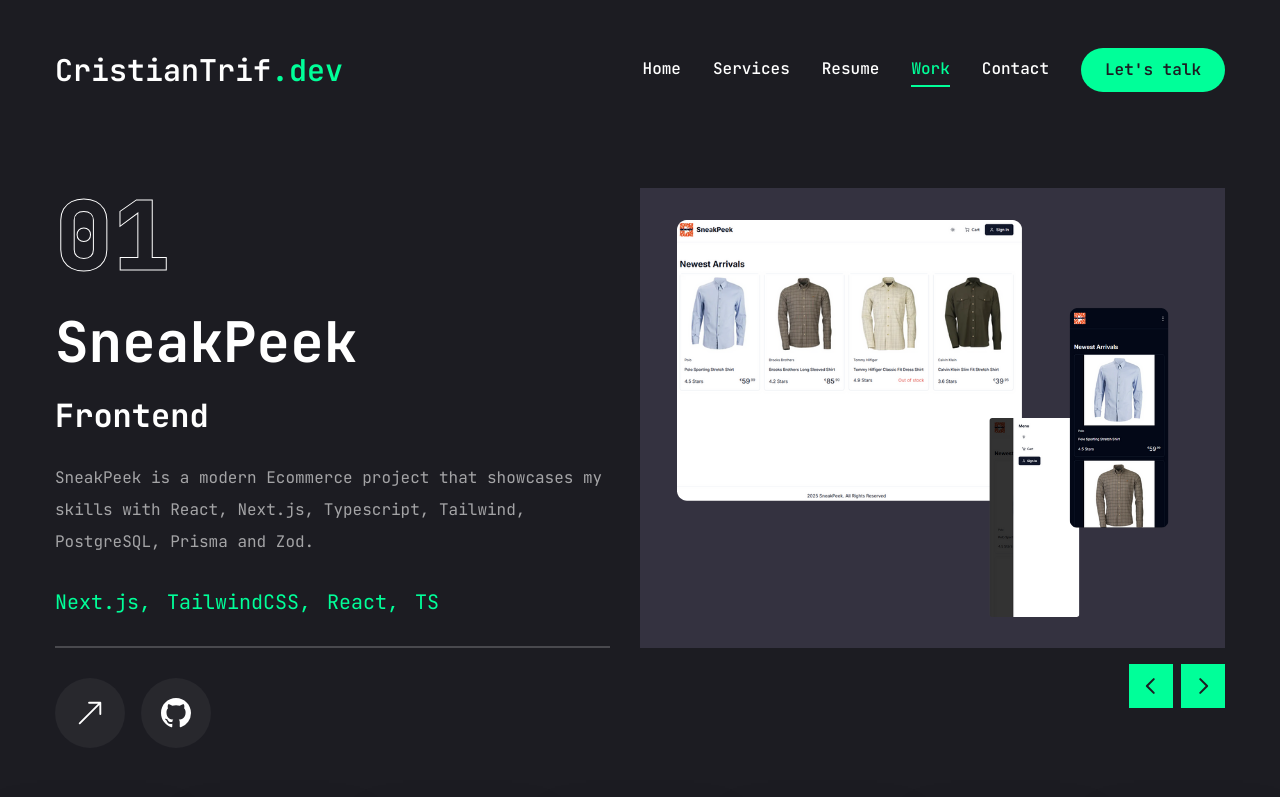
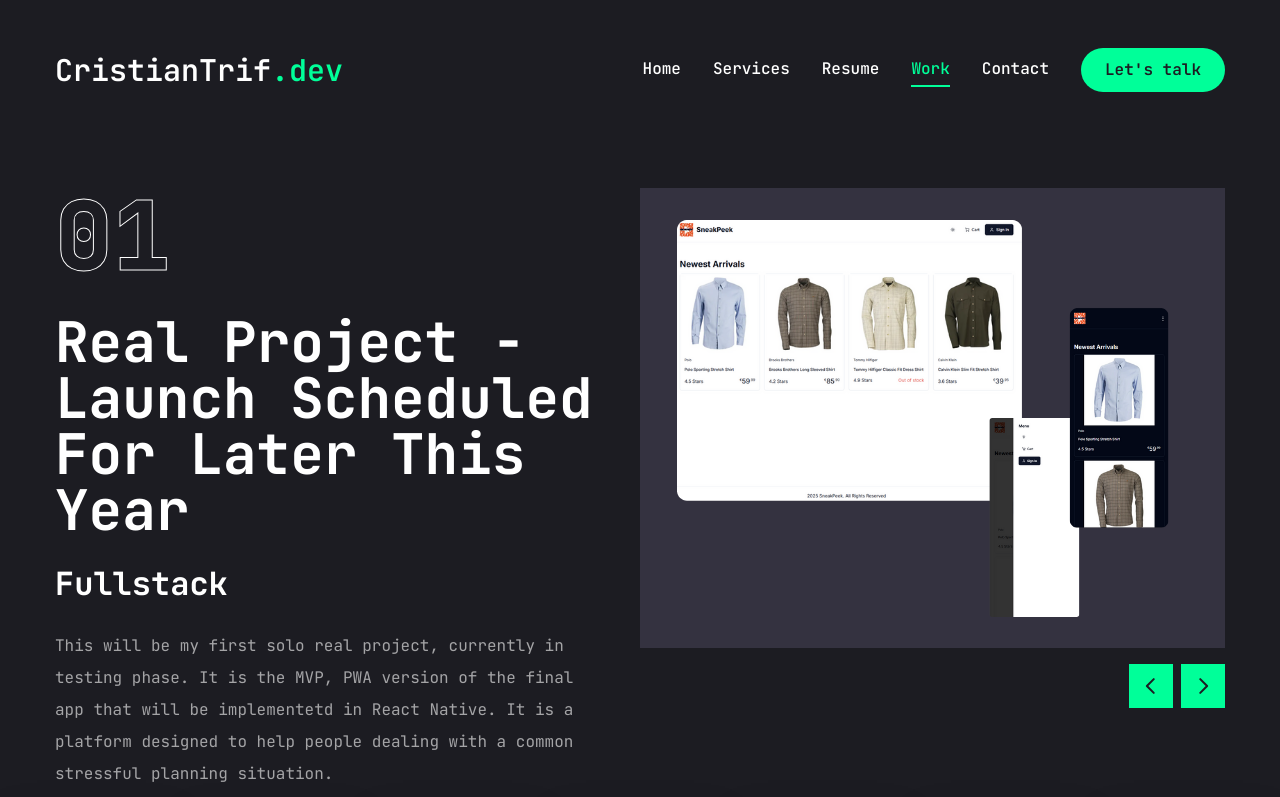
Before and after one commit to CristiT27/CristianTrifPortfolio2025, a Next.js app: page /work in a window 1280 px wide. Shown: the top 797 px of the page. Built offline with nearby package versions, Linux system fonts and the light colour scheme.

Commit message:
Updated_With_Latest_Skills_And_Projects

```diff
--- a/app/resume/page.jsx
+++ b/app/resume/page.jsx
@@ -19,6 +19,8 @@
   SiTailwindcss,
   SiSpringboot,
   SiMysql,
+  SiTypescript,
+  SiPrisma,
 } from "react-icons/si";
 
 //about data
@@ -59,7 +61,7 @@
   icon: FaBriefcase,
   title: "My experience",
   description:
-    "I currently work as a Software Developer and Test Analyst at Bertrandt Sibiu, contributing to Porsche PIWIS and Volkswagen Commercial Vehicle projects, where I’ve gained experience with Java and Vector CANoe. My background also includes a role as a Graphic Designer at S4P, where I honed skills in Adobe Photoshop and Illustrator. Additionally, internships in finance controlling and project management have provided me with valuable insights into the business environment, enhancing my ability to align technical solutions with organizational goals.",
+    "Fullstack Developer with 3 years of experience, eager to work on projects that let me express my creativity and grow as an engineer. I have a genuine passion for building beautiful web interfaces which is why I started my programming journey with an intensive 8-month Frontend Development course in 2022. In 2023, I joined Bertrandt as a Java Software Developer on the Porsche PIWIS project, drawn by the combination of backend implementation and GUI user-flow logic a skillset I consider essential on my path towards a Software Architect career. Outside of work, I build full stack applications using React, Next.js, TypeScript, PostgreSQL, and Prisma, and I'm currently developing a solo product launching this autumn covering everything from React architecture and database design to Figma assets and a marketing campaign with teaser ads created in Runway. This end to-end thinking, from database to interface and from code to product, is what drives me. I'm looking for an environment where I can deepen my frontend expertise, collaborate with people who care about craft, and keep raising my own bar.",
   items: [
     {
       company: "Bertrandt Engineering",
@@ -135,6 +137,14 @@
     {
       icon: <FaCss3 />,
       name: "CSS",
+    },
+    {
+      icon: <SiTypescript />,
+      name: "TypeScript",
+    },
+    {
+      icon: <SiPrisma />,
+      name: "Prisma",
     },
     {
       icon: <SiJavascript />,
--- a/app/work/page.jsx
+++ b/app/work/page.jsx
@@ -18,8 +18,36 @@
 const projects = [
   {
     num: "01",
+    category: "Fullstack",
+    title: "Real Project - Launch scheduled for later this year",
+    description:
+      "This will be my first solo real project, currently in testing phase. It is the MVP, PWA version of the final app that will be implementetd in React Native. It is a platform designed to help people dealing with a common stressful planning situation.",
+
+    stack: [
+      {
+        name: "Prisma",
+      },
+      {
+        name: "Next.js",
+      },
+      {
+        name: "PostgreSQL",
+      },
+      {
+        name: "React",
+      },
+      {
+        name: "TS",
+      },
+    ],
+    image: "/assets/work/SneakPeek.png",
+    live: "https://sneak-peek-hazel.vercel.app/",
+    github: "https://github.com/CristiT27/SneakPeek",
+  },
+  {
+    num: "02",
     category: "frontend",
-    title: "SneakPeek",
+    title: "SneakPeek - in progress",
     description:
       "SneakPeek is a modern Ecommerce project that showcases my skills with React, Next.js, Typescript, Tailwind, PostgreSQL, Prisma and Zod.",
 
@@ -42,7 +70,7 @@
     github: "https://github.com/CristiT27/SneakPeek",
   },
   {
-    num: "02",
+    num: "03",
     category: "frontend",
     title: "Soirée",
     description:
@@ -64,7 +92,7 @@
     github: "https://github.com/CristiT27/restaurant-soiree-project",
   },
   {
-    num: "03",
+    num: "04",
     category: "frontend",
     title: "CineMust",
     description:
@@ -93,7 +121,7 @@
   },
 
   {
-    num: "04",
+    num: "05",
     category: "frontend",
     title: "PackApp",
     description:
@@ -121,7 +149,7 @@
   },
 
   {
-    num: "05",
+    num: "06",
     category: "backend",
     title: "GuestListApp",
     description:
@@ -142,7 +170,7 @@
     github: "https://github.com/CristiT27/guest-list-project",
   },
   {
-    num: "06",
+    num: "07",
     category: "frontend",
     title: "My Old Portfolio",
     description:
@@ -166,7 +194,7 @@
     github: "https://github.com/CristiT27/CristianTrifPortfolio",
   },
   {
-    num: "07",
+    num: "08",
     category: "frontend",
     title: "Smart Grocery",
     description:
@@ -191,7 +219,7 @@
   },
 
   {
-    num: "08",
+    num: "09",
     category: "frontend",
     title: "Ticket4Me",
     description:
@@ -216,11 +244,11 @@
   },
 
   {
-    num: "09",
+    num: "10",
     category: "frontend",
     title: "PasswordGenerator",
     description:
-      "PasswordGenerator is my first simple React app, designed to quickly create strong and secure passwords. It showcases my initial exploration into React development with a clean and functional user interface.",
+      "PasswordGenerator was my first simple React app, designed to quickly create strong and secure passwords. It showcases my initial exploration into React development with a clean and functional user interface.",
     stack: [
       {
         name: "React",
--- a/components/Stats.jsx
+++ b/components/Stats.jsx
@@ -4,15 +4,15 @@
 
 const stats = [
   {
-    num: 2,
+    num: 3,
     text: "Years of experience",
   },
   {
-    num: 8,
+    num: 9,
     text: "Projects",
   },
   {
-    num: 9,
+    num: 12,
     text: "Technologies",
   },
   {
```
